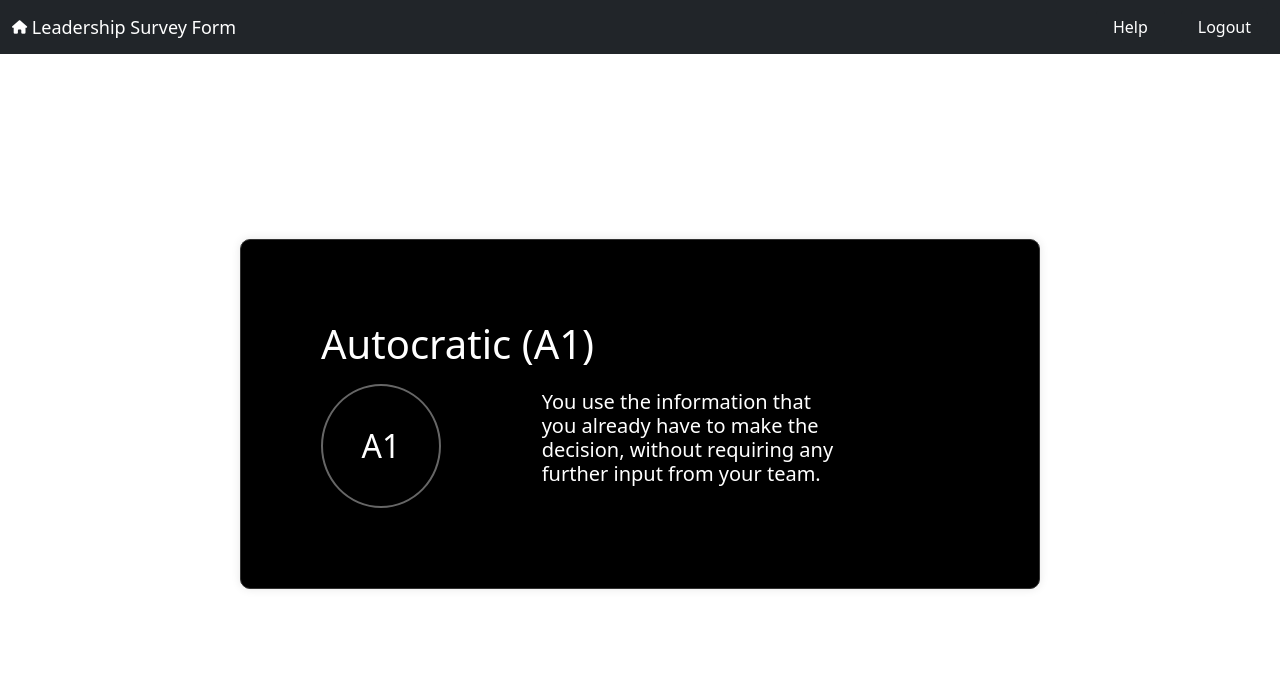
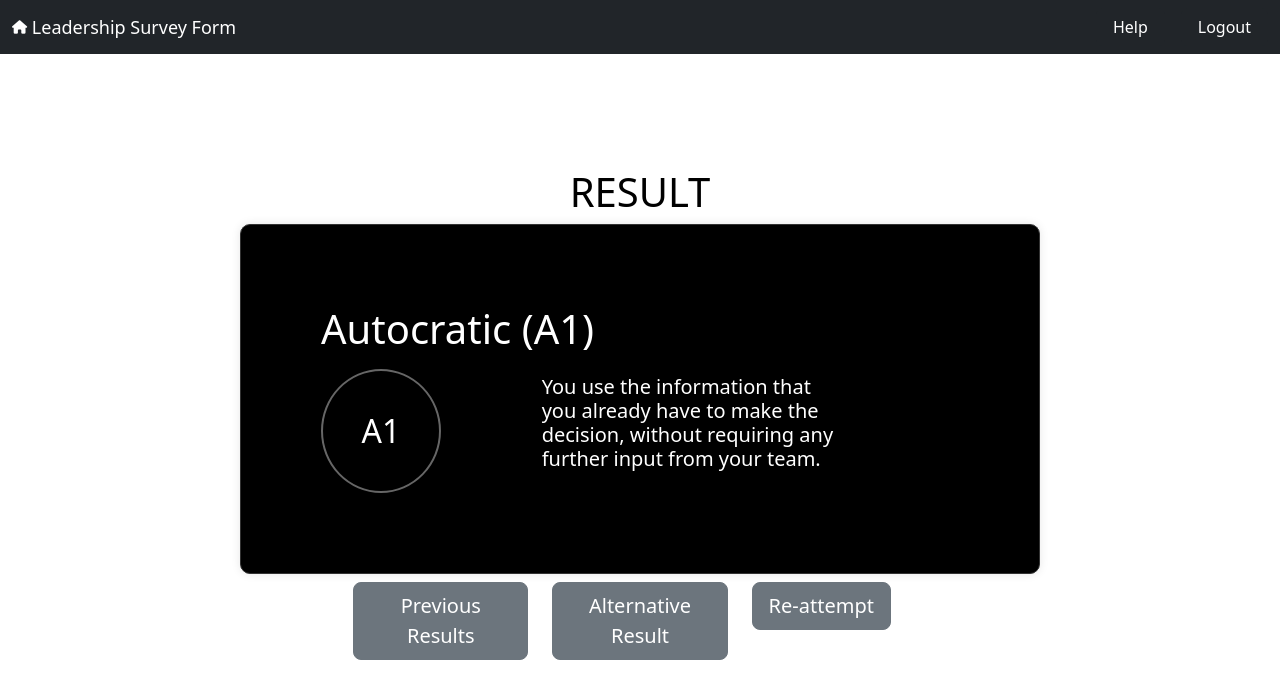
Before and after one commit to suryaseenu/smart-choices, a website built with Parcel: page R1.html in a window 1280 px wide. Built offline with nearby package versions, Linux system fonts and the light colour scheme.

Commit message:
Added buttons and Result Title

```diff
--- a/R1.html
+++ b/R1.html
@@ -22,6 +22,7 @@
   </div>
 </nav>
 <div class="centerContainer">
+  <h1 class="custom-header">RESULT</h1>
   <div class="center-box">
     <h1 class="mb-3">Autocratic (A1)</h1>
   <div class="row align-items-center">
@@ -33,6 +34,17 @@
     </div>
   </div>
   </div>
+  <div class="row mt-2">
+    <div class="col-sm-4">
+      <button class="btn btn-secondary btn-lg">Previous Results</button>
+    </div>
+    <div class="col-sm-4">
+      <button class="btn btn-secondary btn-lg">Alternative Result</button>
+    </div>
+    <div class="col-sm-4">
+      <button class="btn btn-secondary btn-lg">Re-attempt</button>
+    </div>
+  </div>
 </div>
 </body>
 </html>
--- a/css/result.css
+++ b/css/result.css
@@ -12,8 +12,16 @@
   /* Add any other styles you want */
 }
 
+.custom-header {
+  /* Your styles go here */
+  color: black; /* For example, setting the text color to white */
+  text-align: left;
+  /* Add any other styles you want */
+}
+
 
 .centerContainer {
+  flex-direction: column;
   display: flex;
   align-items: center;
   justify-content: center;
```
